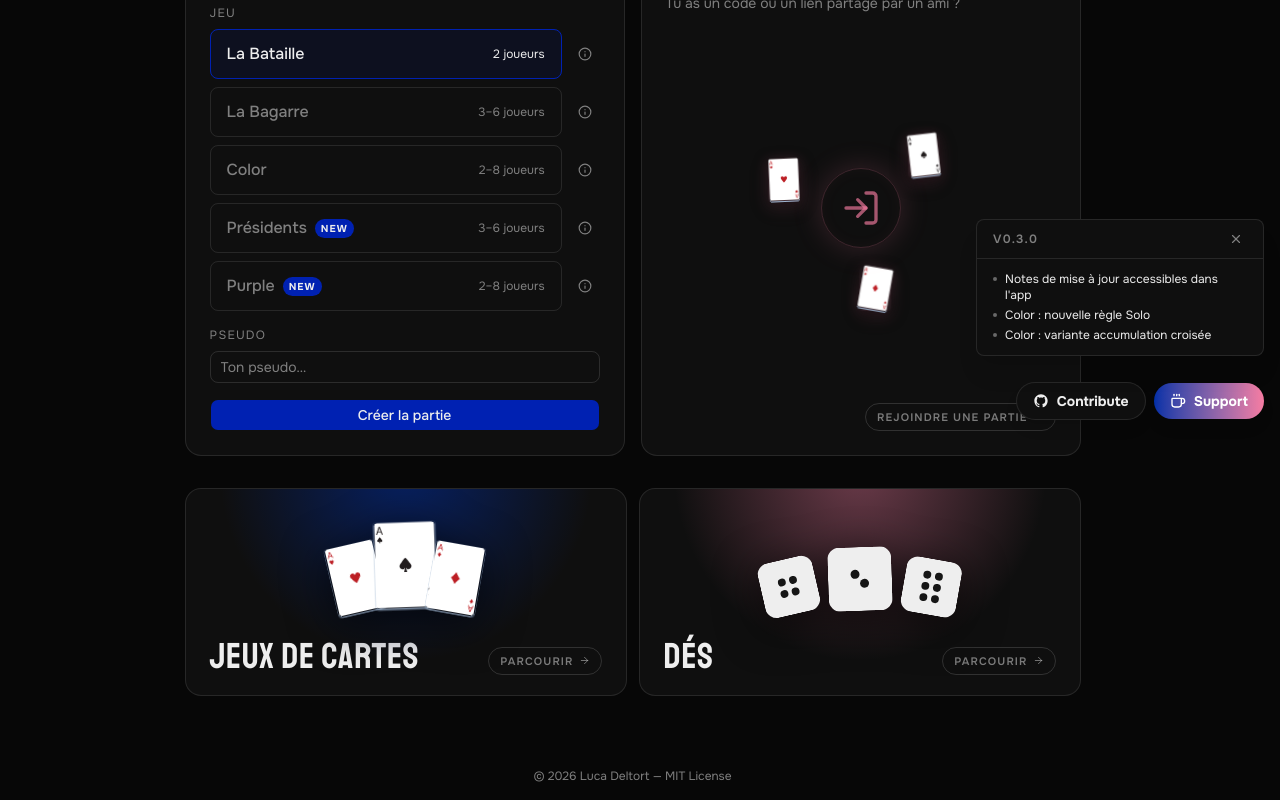
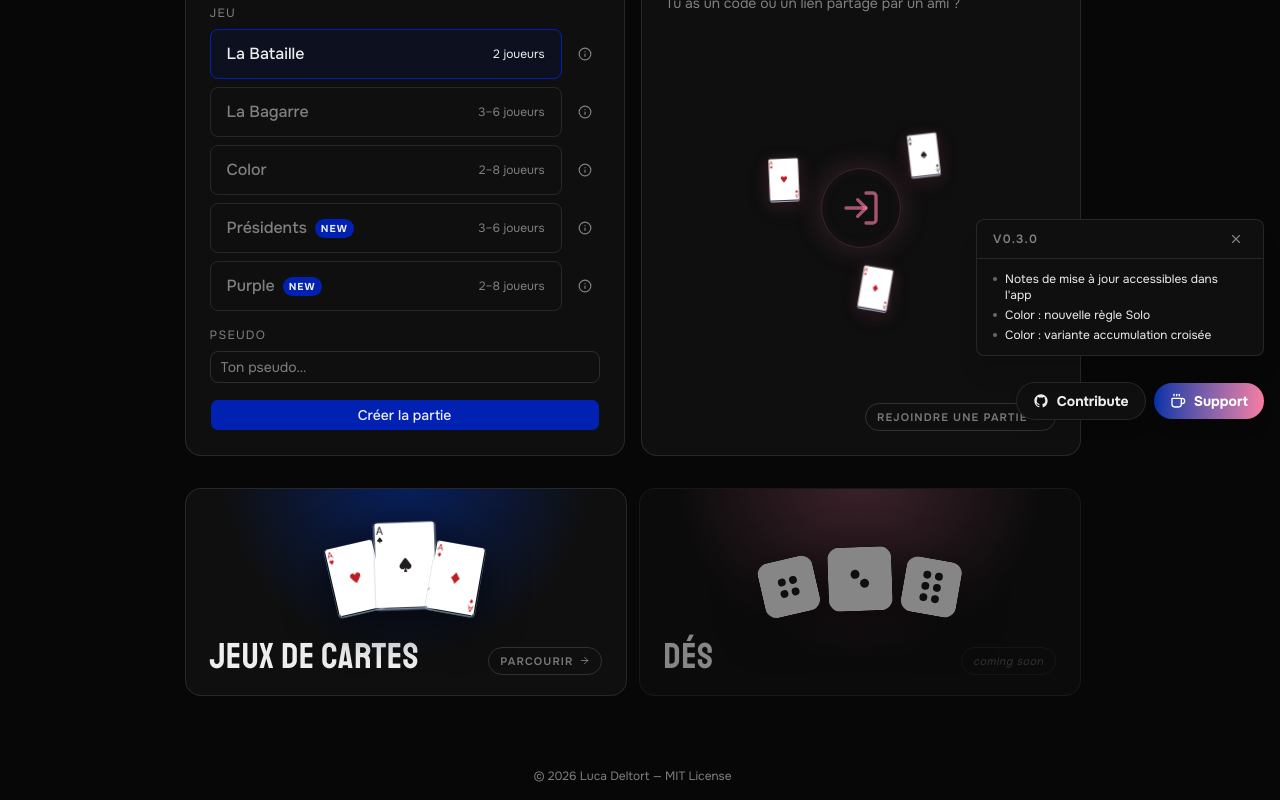
Before and after one commit to LucaDeltort/delcard_games, a SvelteKit app: page / in a window 1280 px wide. Shown: the part 364-1164 px from the top of the page. Built offline with nearby package versions, Linux system fonts and the light colour scheme; no server answers.

Commit message:
feat(feature/dice): disable dice browse card with coming soon state

```diff
--- a/src/routes/+page.svelte
+++ b/src/routes/+page.svelte
@@ -173,9 +173,9 @@ async function createGame() {
             </div>
         </a>
 
-        <a
-            href="/dice"
-            class="browse-card browse-card--pink flex flex-col overflow-hidden rounded-2xl border border-border bg-card"
+        <div
+            class="browse-card browse-card--pink browse-card--disabled flex flex-col overflow-hidden rounded-2xl border border-border bg-card"
+            aria-disabled="true"
         >
             <div class="card-images flex flex-1 items-end justify-center gap-3 px-6 pt-8 pb-2">
                 <img
@@ -202,9 +202,9 @@ async function createGame() {
             </div>
             <div class="flex items-end justify-between gap-3 px-6 py-5">
                 <h2 class="font-heading text-4xl leading-none tracking-wide">{$t("dice.title")}</h2>
-                <span class="browse-pill shrink-0">{$t("dice.browse")} <ArrowRight size={11} /></span>
+                <span class="browse-pill browse-pill--soon shrink-0">coming soon</span>
             </div>
-        </a>
+        </div>
     </div>
 </main>
 
@@ -394,6 +394,15 @@ async function createGame() {
         transform: rotate(13deg) translateY(1px);
     }
 
+    .browse-card--disabled {
+        opacity: 0.55;
+        cursor: not-allowed;
+    }
+    .browse-card--disabled:hover {
+        transform: none;
+        box-shadow: none;
+        border-color: var(--color-border);
+    }
     .browse-pill {
         display: inline-flex;
         align-items: center;
@@ -409,6 +418,14 @@ async function createGame() {
         transition: all 180ms ease;
         white-space: nowrap;
     }
+    .browse-pill--soon {
+        font-style: italic;
+        letter-spacing: 0.05em;
+        text-transform: none;
+        font-weight: 400;
+        color: rgba(255, 255, 255, 0.3);
+        border-color: rgba(255, 255, 255, 0.08);
+    }
     .browse-card:hover .browse-pill {
         border-color: rgba(255, 255, 255, 0.32);
         color: rgba(255, 255, 255, 0.82);
```
